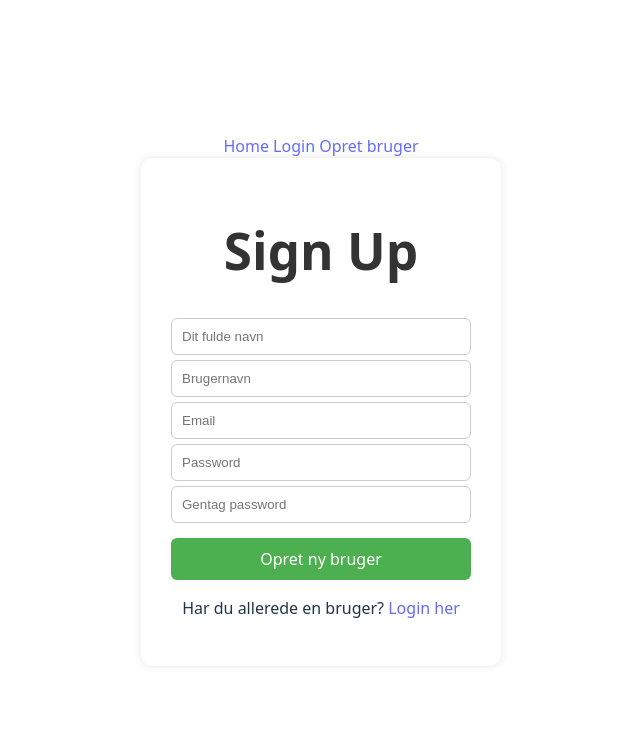
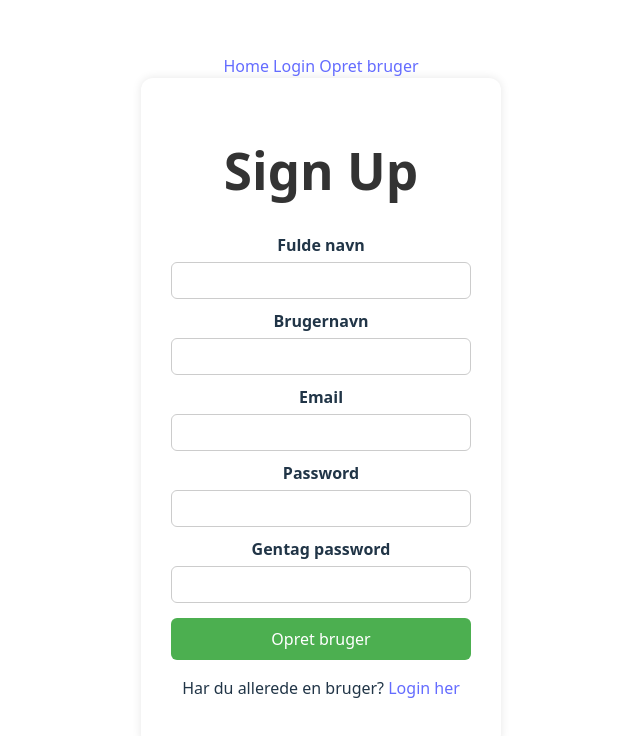
Before and after one commit to MetteMunch/node_mandatory_II, a Svelte app in the folder frontend/frontend_mandatory_II/: page /Signup in a window 1280 px wide. Shown: the top 736 px of the page, without its empty margins (319-959 px from the left). Built offline with nearby package versions, Linux system fonts and the light colour scheme; no server answers.

Commit message:
Signup frontend er integreret

```diff
--- a/frontend/frontend_mandatory_II/src/pages/Signup.svelte
+++ b/frontend/frontend_mandatory_II/src/pages/Signup.svelte
@@ -1,5 +1,6 @@
 <script>
-   import { fetchGet, fetchRequestJson } from "../utils/fetch.js";
+   import { navigate} from "svelte-routing";
+   import { fetchRequestJson } from "../utils/fetch.js";
 
    let fullname = "";
    let username = "";
@@ -7,15 +8,22 @@
    let password = "";
    let confirm = "";
 
+   // Vis fejlbeskeder på siden
+   let error = "";
+   let success = "";
+
    const url = "http://localhost:8080/auth/signup";
 
    async function signup() {
+
+       error = "";
+       success = "";
+
        if (password !== confirm) {
            //TODO: alle alerts skal være toast
-           alert("Passwords must match");
+           error = "Password matcher ikke, prøv igen!"
            return;
        }
-
 
        const body = { fullname, username, email, password };
 
@@ -24,13 +32,12 @@
 
        if (!res.ok) {
            //TODO: alle alerts skal være toast
-           alert(data.message);
+           error = data.message || "Kunne ikke oprette bruger.";
            return;
        }
 
-       //TODO: alle alerts skal være toast
-       alert("User created!");
-       window.location.href = "/login";
+       success = "Bruger oprettet! Du omdirigeres til login...";
+       setTimeout(() => navigate("/login"), 1000);
    }
 
 </script>
@@ -38,13 +45,26 @@
 <div class="login-signup-box">
     <h1>Sign Up</h1>
 
-    <input bind:value={fullname} placeholder="Dit fulde navn" />
-    <input bind:value={username} placeholder="Brugernavn" />
-    <input bind:value={email} placeholder="Email" />
-    <input type="password" bind:value={password} placeholder="Password" />
-    <input type="password" bind:value={confirm} placeholder="Gentag password" />
+    {#if error}
+        <p style="color: red">{error}</p>
+    {/if}
 
-    <button on:click={signup} class="signup-button">Opret ny bruger</button>
+    <label for="fullname">Fulde navn</label>
+    <input id="fullname" bind:value={fullname} />
+
+    <label for="username">Brugernavn</label>
+    <input id="username" bind:value={username} />
+
+    <label for="email">Email</label>
+    <input id="email" bind:value={email} />
+
+    <label for="password">Password</label>
+    <input id="password" type="password" bind:value={password} />
+
+    <label for="confirm">Gentag password</label>
+    <input id="confirm" type="password" bind:value={confirm} />
+
+    <button type="button" on:click={signup}>Opret bruger</button>
 
     <p>Har du allerede en bruger?
         <a href="/login">Login her</a>
```
Also changed, not shown: 1 other file (tests, documents, lock files or other folders).
